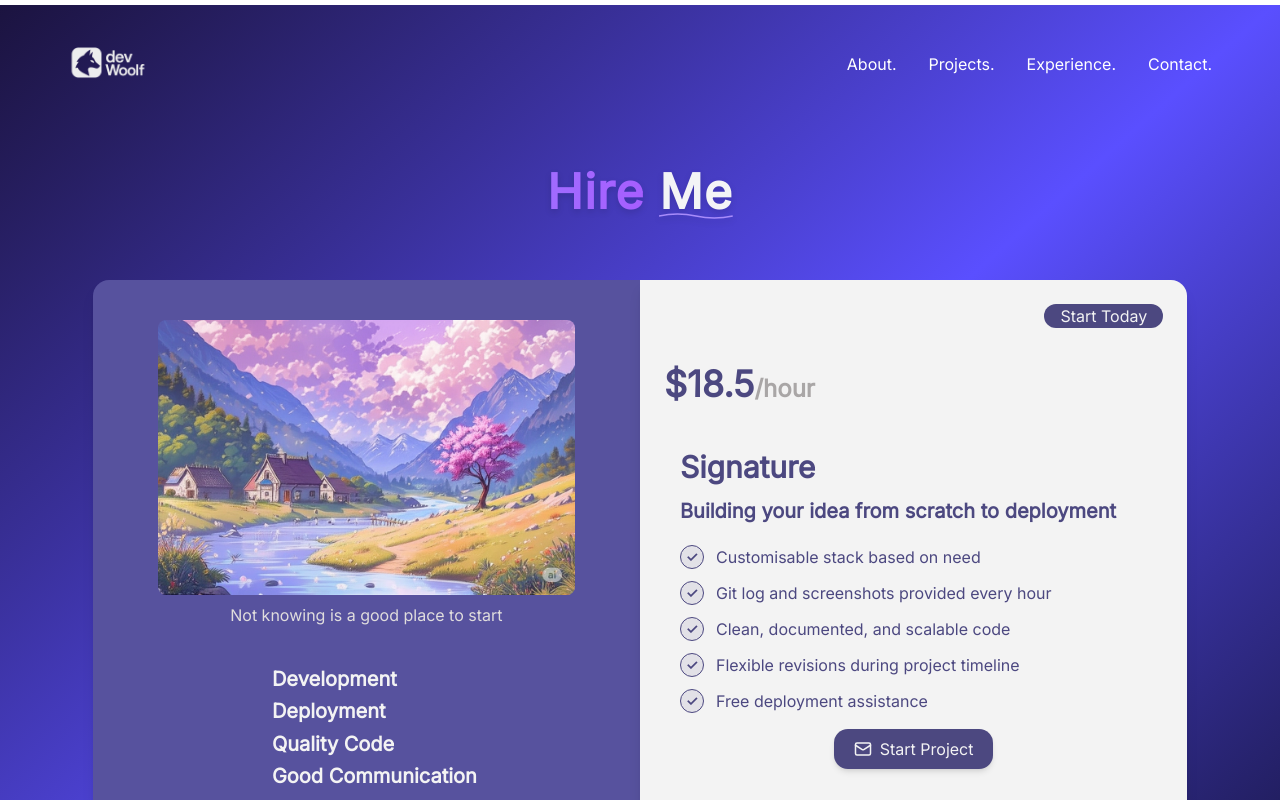
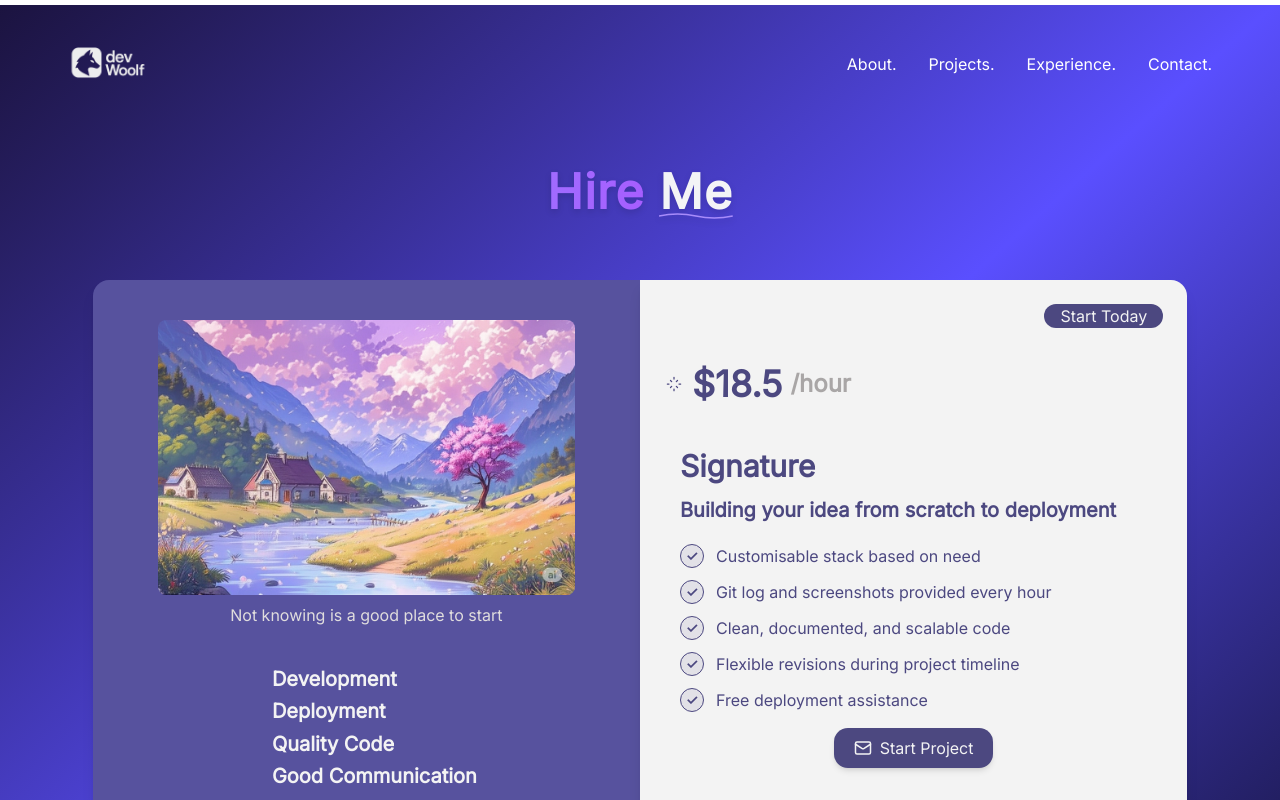
Before and after one commit to EUGENE-WOOLF/UjjwalPrakash, a Next.js app: page /hire in a window 1280 px wide. Shown: the top 800 px of the page. Built offline with nearby package versions, Linux system fonts and the light colour scheme.

Commit message:
Small decorative changes

```diff
--- a/components/HireMe.jsx
+++ b/components/HireMe.jsx
@@ -47,7 +47,7 @@ export default function HireMe() {
             </div>
 
             <div className="flex flex-wrap justify-center  px-4 pb-16">
-              <div className="flex  flex-col items-center h-[60vh] lg:h-[100vh]  w-full sm:w-[45%] bg-[#57529e] text-[#f3f3f3] rounded-t-2xl lg:rounded-t-none lg:rounded-l-2xl shadow-lg p-6">
+              <div className="flex  flex-col items-center min-h-[60vh] lg:h-[100vh]  w-full sm:w-[45%] bg-[#57529e] text-[#f3f3f3] rounded-t-2xl lg:rounded-t-none lg:rounded-l-2xl shadow-lg p-6">
                 <div className="w-full sm:w-[90%] overflow-hidden p-4 rounded-lg">
                   <Image
                     src="/arthire.webp"
@@ -76,9 +76,25 @@ export default function HireMe() {
                     Start Today
                   </span>
                 </div>
-                <div className="text-4xl font-bold pt-9">
-                  $18.5<span className="text-2xl text-[#a9a6a6]">/hour</span>
+                <div className="text-4xl font-bold pt-9 flex items-center gap-2">
+                  <svg
+                    xmlns="http://www.w3.org/2000/svg"
+                    fill="none"
+                    viewBox="0 0 24 24"
+                    stroke="#4c4880"
+                    strokeWidth={1.5}
+                    className="w-5 h-5"
+                  >
+                    <path
+                      strokeLinecap="round"
+                      strokeLinejoin="round"
+                      d="M12 4v2m0 12v2M4 12h2m12 0h2M7.8 7.8l1.4 1.4M14.8 14.8l1.4 1.4M7.8 16.2l1.4-1.4M14.8 9.2l1.4-1.4"
+                    />
+                  </svg>
+                  $18.5
+                  <span className="text-2xl text-[#a9a6a6]">/hour</span>
                 </div>
+
                 <div className=" mt-10">
                   <div
                     id="heading"
```
